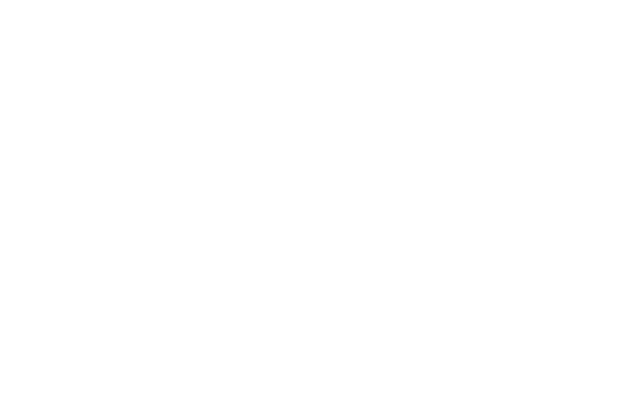
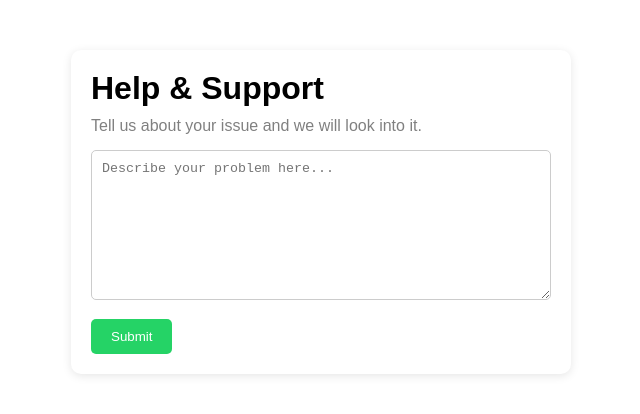
Before and after one commit to anjalidabas-A/WhatsAppClone, a React (Create React App) app in the folder frontend/: page /help in a window 1280 px wide. Before the commit this address had no page. Shown: the top 414 px of the page, without its empty margins (319-959 px from the left). Built offline with nearby package versions, Linux system fonts and the light colour scheme.

Commit message:
messages-&-Help-page

```diff
--- a/frontend/src/App.jsx
+++ b/frontend/src/App.jsx
@@ -9,12 +9,13 @@ import ChatHeader from "./components/ChatHeader";
 import Message from "./components/Message";
 import MessageInput from "./components/MessageInput";
 import SignIn from "./pages/SignIn";
+import Help from "./pages/Help";
 
 function App() {
-  const messages = [
+  const [messages, setMessages] = useState([
     { text: "Hello", type: "received" },
     { text: "hey, how r u?", type: "sent" },
-  ];
+  ]);
 
   const [selectedChat, setSelectedChat] = useState("");
 
@@ -35,13 +36,14 @@ function App() {
                 ))}
               </div>
 
-              <MessageInput />
+              <MessageInput messages={messages} setMessages={setMessages}/>
             </div>
           </div>
         }
       />
 
       <Route path="/settings" element={<Settings />} />
+      <Route path="help" element={<Help />} />
       <Route path="/signin" element={<SignIn />}/>
     </Routes>
   );
--- a/frontend/src/components/MessageInput.js
+++ b/frontend/src/components/MessageInput.js
@@ -1,8 +1,17 @@
-function MessageInput() {
+import { useState } from "react";
+
+
+function MessageInput({ messages , setMessages }) {
+  const [ input , setInput ] = useState("");
+
+  const sendMessage = () => {
+    setMessages([...messages,{text: input, type: "sent",},]);
+    setInput("");
+  };
   return (
     <div className="input-area">
-      <input type="text" placeholder="Type message Here!" />
-      <button>Send</button>
+      <input type="text" placeholder="Type message Here!" value={input} onChange={(e) => setInput(e.target.value)}/>
+      <button onClick={sendMessage}>Send</button>
     </div>
   );
 }
--- /dev/null
+++ b/frontend/src/pages/Help.js
@@ -0,0 +1,20 @@
+import style from "./Help.module.css";
+
+function Help(){
+  return (
+    <div className={style.helpContainer}>
+
+      <h1>Help & Support</h1>
+
+      <p>Tell us about your issue and we will look into it.</p>
+
+      <textarea
+        placeholder="Describe your problem here..."
+      ></textarea>
+
+      <button>Submit</button>
+    </div>
+  );
+}
+
+export default Help;
--- /dev/null
+++ b/frontend/src/pages/Help.module.css
@@ -0,0 +1,34 @@
+.helpContainer{
+  width: 500px;
+  margin: 50px auto;
+  padding: 20px;
+  border-radius: 10px;
+  background-color: white;
+  box-shadow: 0 2px 10px rgba(0, 0, 0, 0.1);
+}
+
+.helpContainer h1 {
+  margin-bottom: 10px;
+}
+
+.helpContainer p {
+  margin-bottom: 15px;
+  color: gray;
+}
+
+.helpContainer textarea{
+  width: 100%;
+  height: 150px;
+  padding: 10px;
+  border: 1px solid #ccc;
+  border-radius: 5px;
+  margin-bottom: 15px;
+}
+
+.helpContainer button{
+  padding: 10px 20px;
+  border: none;
+  border-radius: 5px;
+  background-color: #25d366;
+  color: white;
+}
--- a/frontend/src/pages/Settings.js
+++ b/frontend/src/pages/Settings.js
@@ -28,7 +28,9 @@ function Settings() {
       <div className={style.settingItem}>Notification</div>
       <div className={style.settingItem}>Chats</div>
       <div className={style.settingItem}>Appearance</div>
-      <div className={style.settingItem}>Help</div>
+
+      <Link to="/help" className={style.settingItem}>Help</Link>
+
       <div className={`${style.settingItem} ${style.logout}`} onClick={() => setShowLogout(true)}>
         Logout
       </div>
```
